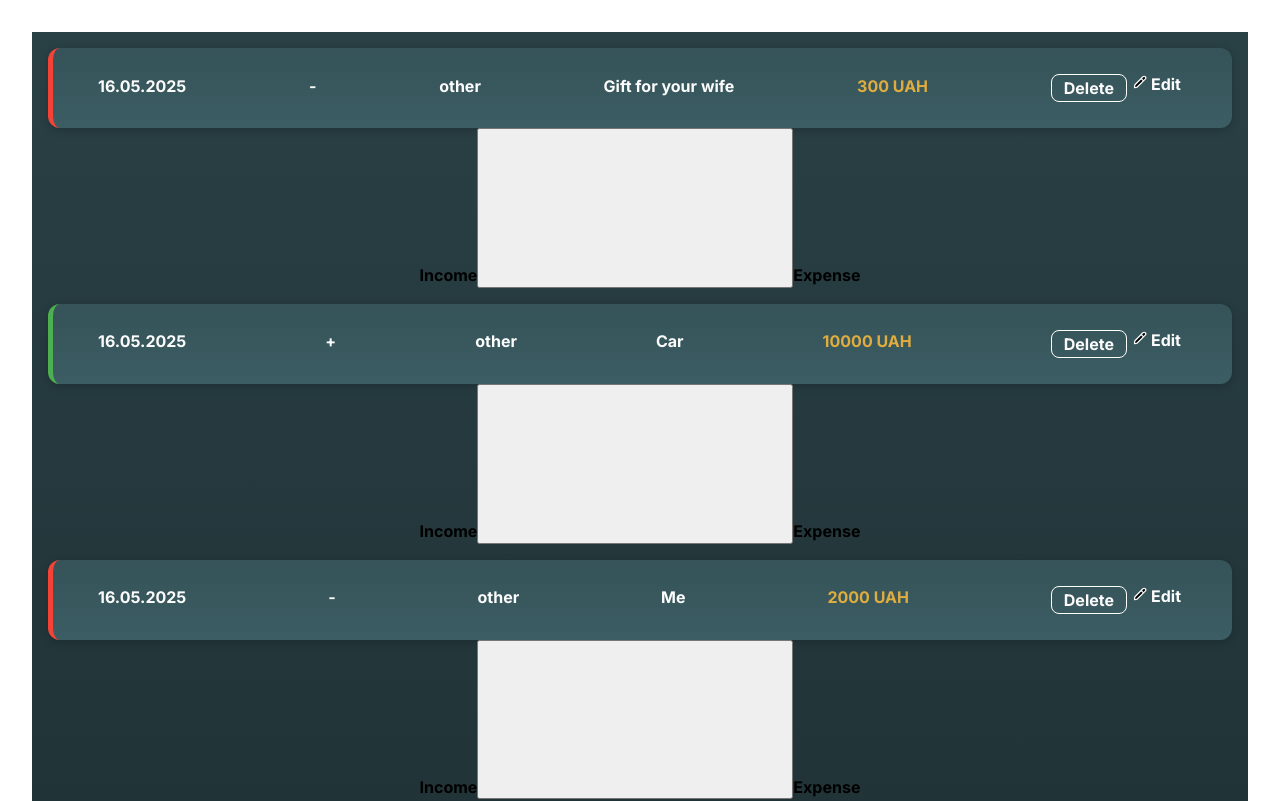
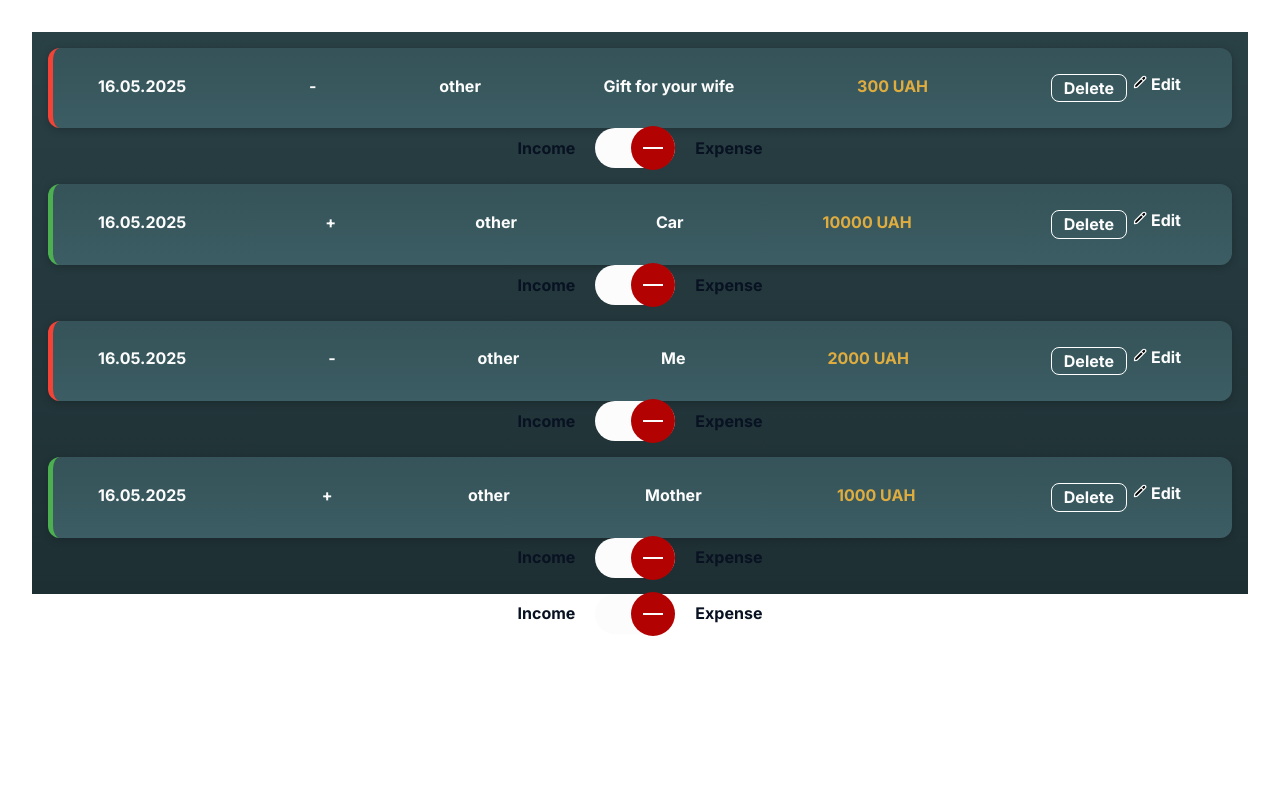
Before and after one commit to maskaa22/nightCodeStudio-front, a React (Vite) app: page / in a window 1280 px wide. Shown: the top 801 px of the page. Built offline with nearby package versions, Linux system fonts and the light colour scheme.

Commit message:
Fixed css

```diff
--- a/src/components/toggle/Toggle.jsx
+++ b/src/components/toggle/Toggle.jsx
@@ -1,5 +1,5 @@
 import { useState } from "react";
-import css from "./Toggle.module.css";
+import s from "./Toggle.module.css";
 
 const Toggle = ({ onChange, inStatisticsTab = false }) => {
   const [isExpense, setIsExpense] = useState(true);
@@ -12,26 +12,28 @@ const Toggle = ({ onChange, inStatisticsTab = false }) => {
   };
 
   return (
-    <div className="toggle-container">
+    <div className={s.toggleContainer}>
       <span
-        className={`toggle-label ${inStatisticsTab ? "statistics-text" : ""}`}
+        className={`${s.toggleLabel} ${
+          inStatisticsTab ? s.statisticsText : ""
+        }`}
       >
         Income
       </span>
       <button
-        className={`toggle-button ${isExpense ? "expense" : "income"}`}
+        className={`${s.toggleButton} ${isExpense ? s.expense : s.income}`}
         onClick={handleToggle}
         aria-pressed={isExpense}
         aria-label={isExpense ? "Switch to Income" : "Switch to Expense"}
       >
-        <div className="toggle-slider">
-          <div className="toggle-circle">
+        <div className={s.toggleSlider}>
+          <div className={s.toggleCircle}>
             {isExpense ? (
-              <svg className="toggle-icon">
+              <svg className={s.toggleIcon}>
                 <use href="/sprite.svg#icon-minus" />
               </svg>
             ) : (
-              <svg className="toggle-icon">
+              <svg className={s.toggleIcon}>
                 <use href="/sprite.svg#icon-plus" />
               </svg>
             )}
@@ -39,7 +41,9 @@ const Toggle = ({ onChange, inStatisticsTab = false }) => {
         </div>
       </button>
       <span
-        className={`toggle-label ${inStatisticsTab ? "statistics-text" : ""}`}
+        className={`${s.toggleLabel} ${
+          inStatisticsTab ? s.statisticsText : ""
+        }`}
       >
         Expense
       </span>
--- a/src/components/toggle/Toggle.module.css
+++ b/src/components/toggle/Toggle.module.css
@@ -1,11 +1,11 @@
-.toggle-container {
+.toggleContainer {
   display: flex;
   align-items: center;
   justify-content: center;
   gap: 20px;
 }
 
-.toggle-label {
+.toggleLabel {
   font-family: var(--font-family-inter);
   font-weight: 600;
   font-size: 16px;
@@ -13,11 +13,11 @@
   color: var(--main-color-black);
 }
 
-.toggle-label.statistics-text {
+.toggleLabel.statisticsText {
     color: var(--main-color-white);
   }
 
-.toggle-button {
+.toggleButton {
   position: relative;
   width: 80px;
   height: 40px;
@@ -31,7 +31,7 @@
   align-items: center;
 }
 
-.toggle-slider {
+.toggleSlider {
   position: relative;
   width: 100%;
   height: 100%;
@@ -39,7 +39,7 @@
   align-items: center;
 }
 
-.toggle-circle {
+.toggleCircle {
   position: absolute;
   top: 50%;
   transform: translateY(-50%);
@@ -52,7 +52,7 @@
   transition: all 0.3s ease;
 }
 
-.toggle-icon {
+.toggleIcon {
   width: 20px;
   height: 20px;
   fill: none;
@@ -60,12 +60,12 @@
   stroke-width: 2;
 }
 
-.toggle-button.income .toggle-circle {
+.toggleButton.income .toggleCircle {
   left: 0;
   background-color: var(--main-color-yellow);
 }
 
-.toggle-button.expense .toggle-circle {
+.toggleButton.expense .toggleCircle {
   left: calc(100% - 44px);
   background-color: var(--main-color-red);
 }
```
